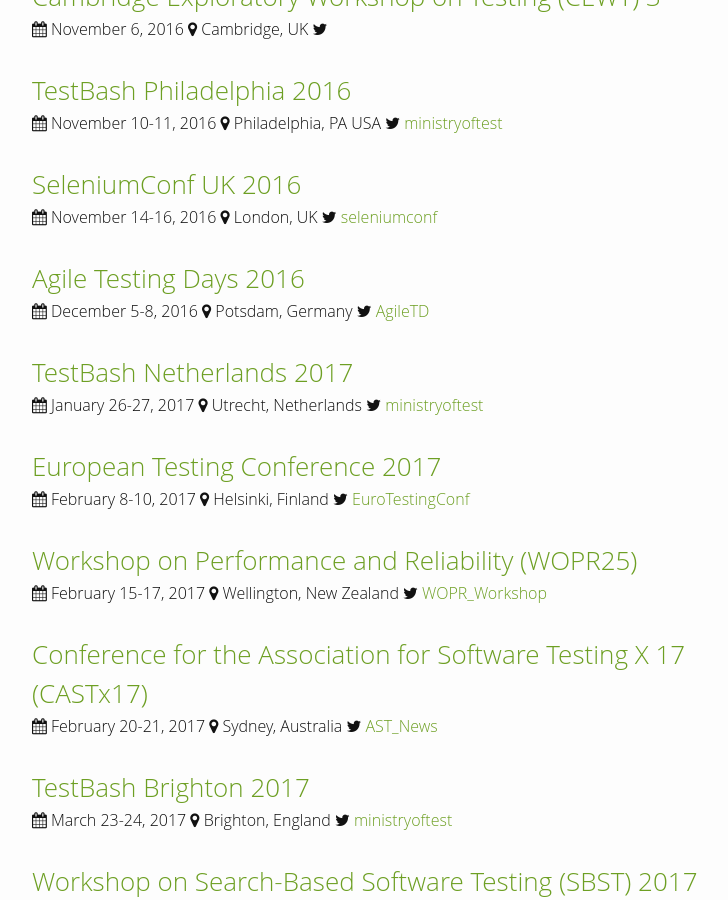
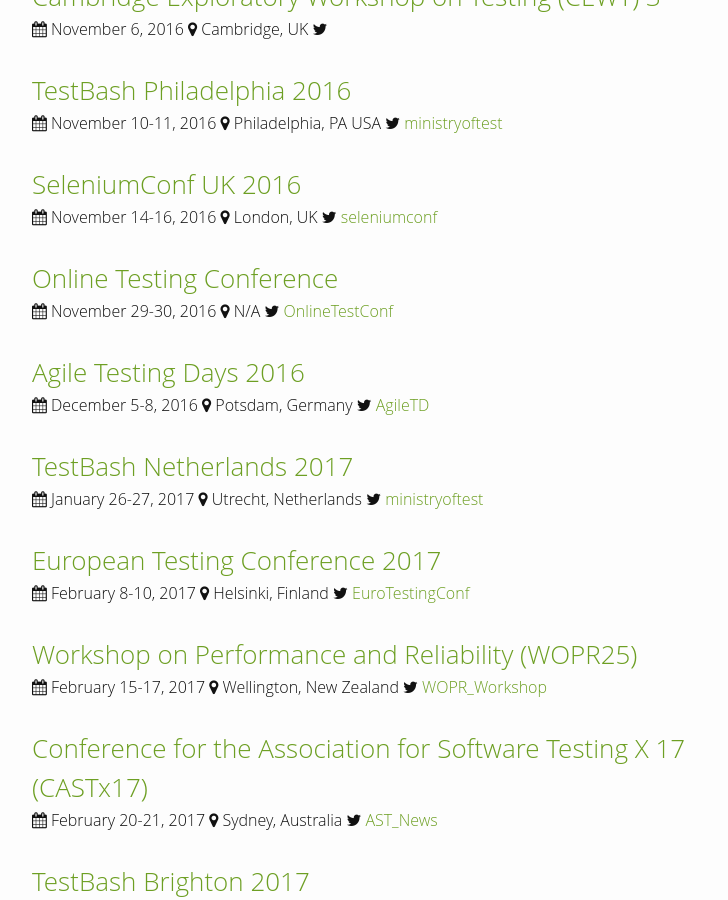
Before and after one commit to TestingConferences/testingconferences.github.io, a Jekyll site: the page built from index.html, in a window 1280 px wide and 900 px high, scrolled down 2059 px. Shown: the whole window, without its empty margins (238-966 px from the left). Built offline with Jekyll 4.4.1, drawn with Linux system fonts in a browser that asks for light colours.

Commit message:
added Online Testing Conference

```diff
--- a/_data/current.yml
+++ b/_data/current.yml
@@ -133,6 +133,12 @@
   url: http://seleniumconf.co.uk/
   twitter: seleniumconf
 
+- name: Online Testing Conference
+  location: N/A
+  dates: "November 29-30, 2016"
+  url: http://www.onlinetestconf.com/
+  twitter: OnlineTestConf
+
 - name: Agile Testing Days 2016
   location: Potsdam, Germany
   dates: "December 5-8, 2016"
```
